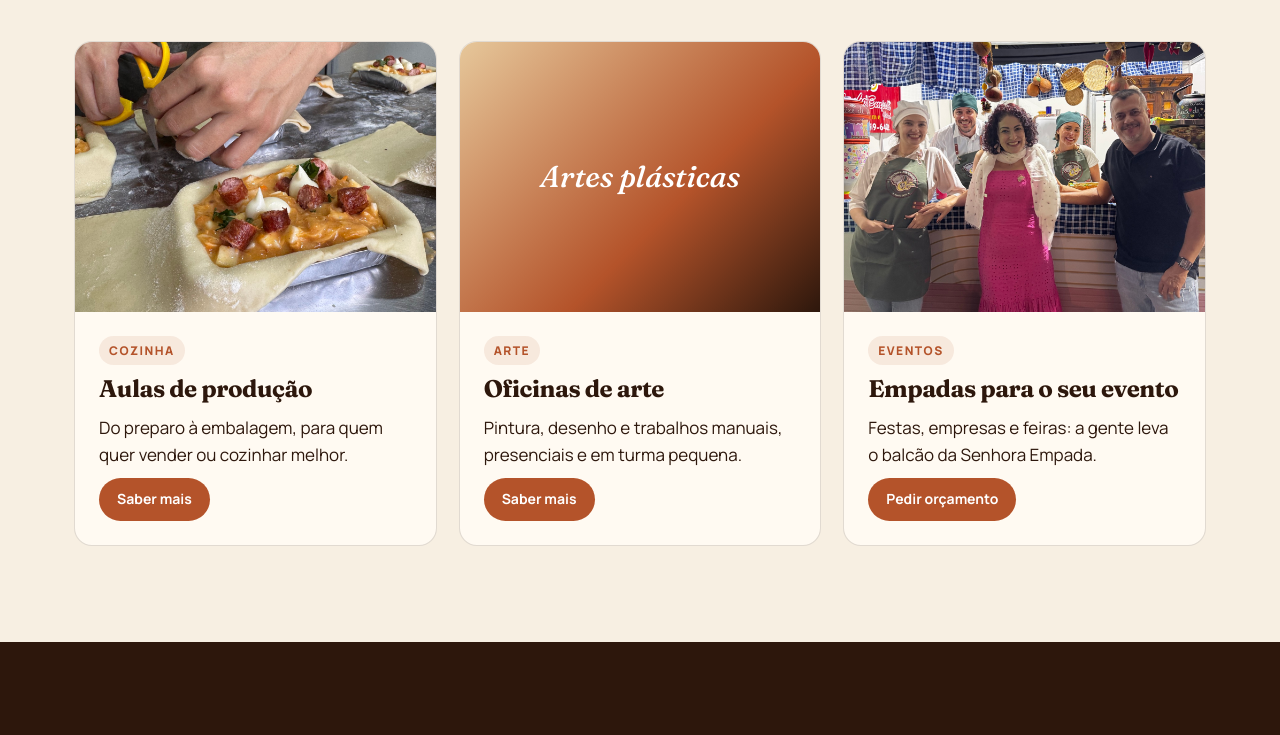
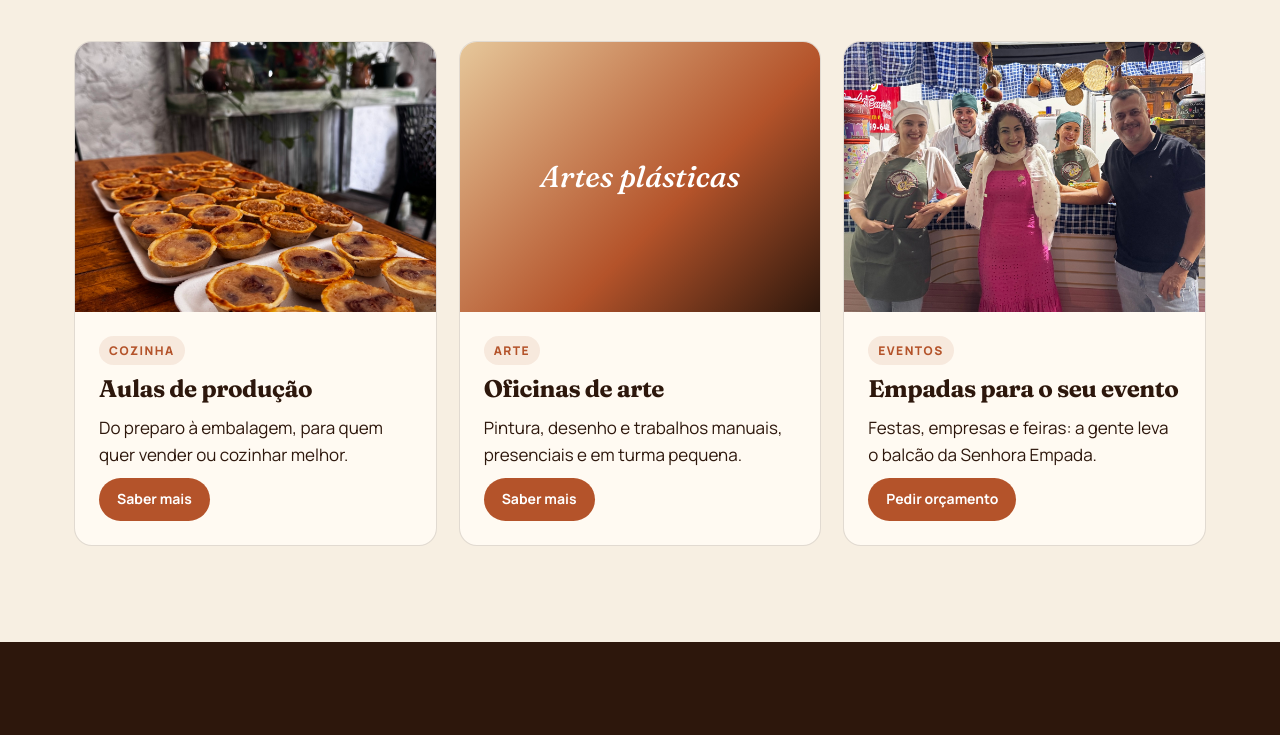
Before and after one commit to asenhoraempada1-prog/empadao-goiano, a plain HTML site: page index.html in a window 1280 px wide. Shown: the part 3667-4402 px from the top of the page. Drawn offline with Linux system fonts and the light colour scheme.

Commit message:
Tira a foto de processo (regra: nunca mostrar a produção)

```diff
--- a/index.html
+++ b/index.html
@@ -89,7 +89,7 @@ fbq('track', 'PageView');
   <p class="lead">Turmas pequenas, com a mão na massa: produção de comida e artes plásticas.</p></div>
   <a class="botao claro" href="eventos/">Ver eventos</a></div>
   <div class="cartoes">
-    <div class="cartao"><img src="img/aula.jpg" alt="Mãos montando a massa na bancada"><div class="corpo"><span class="etiqueta">Cozinha</span><h3>Aulas de produção</h3><p>Do preparo à embalagem, para quem quer vender ou cozinhar melhor.</p><a class="botao pequeno" href="eventos/">Saber mais</a></div></div>
+    <div class="cartao"><img src="img/bandeja.jpg" alt="Bandeja de empadas douradas prontas"><div class="corpo"><span class="etiqueta">Cozinha</span><h3>Aulas de produção</h3><p>Do preparo à embalagem, para quem quer vender ou cozinhar melhor.</p><a class="botao pequeno" href="eventos/">Saber mais</a></div></div>
     <div class="cartao"><div class="arte">Artes plásticas</div><div class="corpo"><span class="etiqueta">Arte</span><h3>Oficinas de arte</h3><p>Pintura, desenho e trabalhos manuais, presenciais e em turma pequena.</p><a class="botao pequeno" href="eventos/">Saber mais</a></div></div>
     <div class="cartao"><img src="img/equipe.jpg" alt="Equipe da Senhora Empada no balcão de um evento"><div class="corpo"><span class="etiqueta">Eventos</span><h3>Empadas para o seu evento</h3><p>Festas, empresas e feiras: a gente leva o balcão da Senhora Empada.</p><a class="botao pequeno" href="https://wa.me/5562993696402?text=Ol%C3%A1%21%20Quero%20or%C3%A7amento%20de%20empadas%20para%20um%20evento.">Pedir orçamento</a></div></div>
   </div>
```
